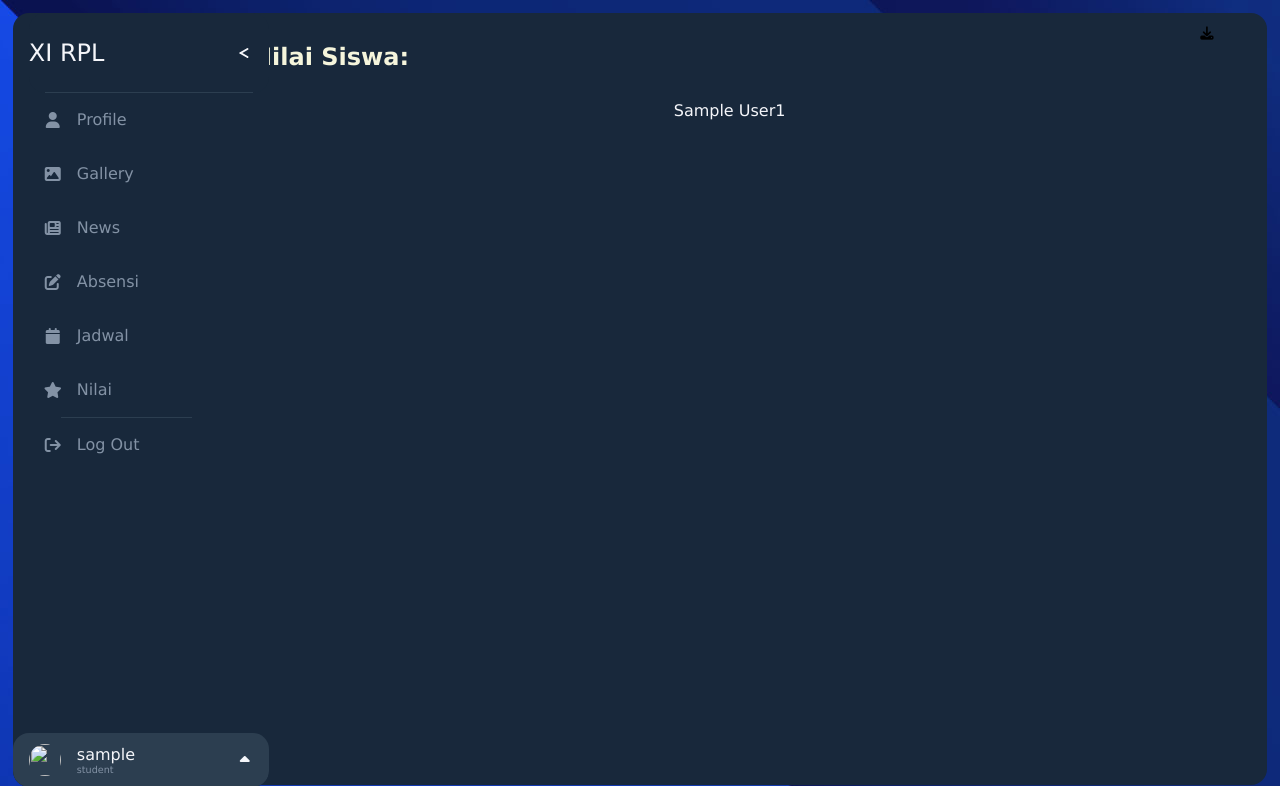
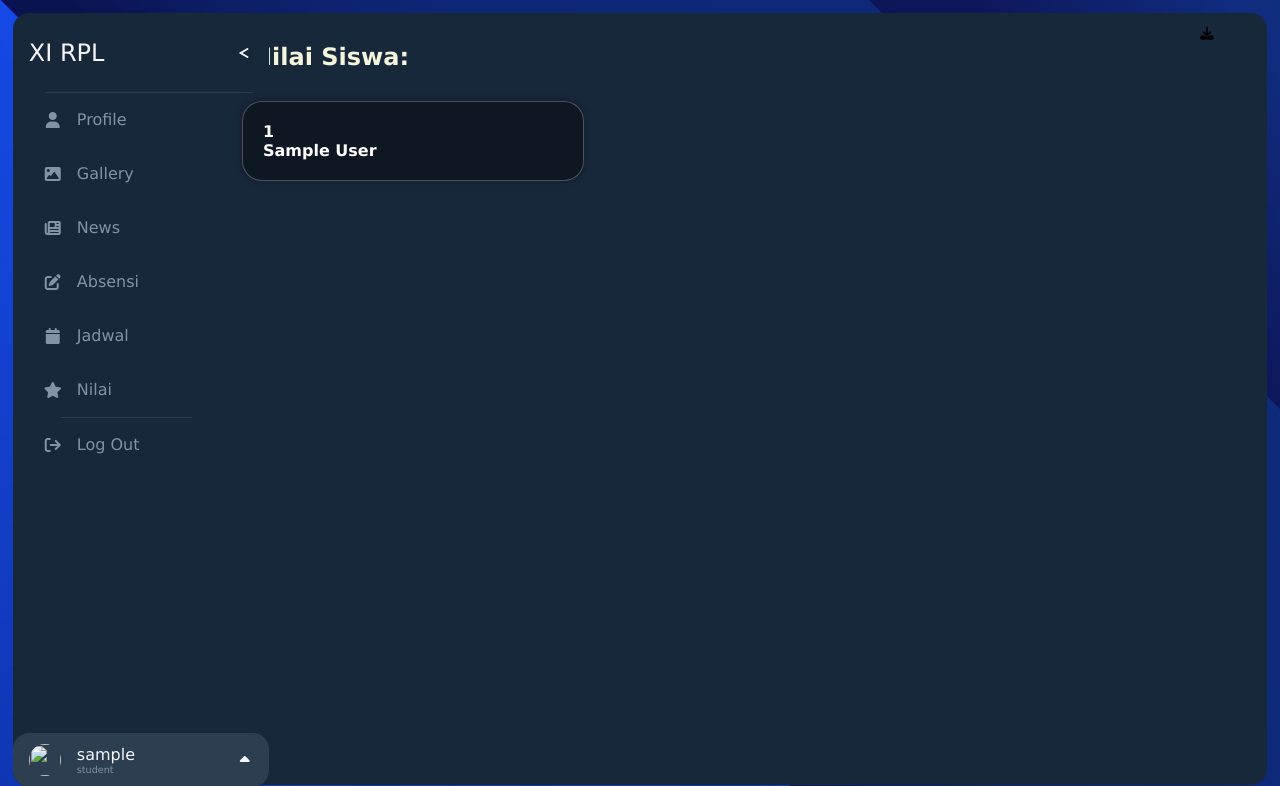
Before and after one commit to CallmeRajul/xi_rpl, a PHP site: page /views/nilai/index.php in a window 1280 px wide. Shown: the top 786 px of the page. Run offline with PHP 8.4, Linux system fonts and the light colour scheme; the visitor is signed in with stand-in values (Sample User, id 1).

Commit message:
TEUING ANJG GANDENGLIEUURRR

```diff
--- a/dist/css/nilai.css
+++ b/dist/css/nilai.css
@@ -1,7 +1,7 @@
 .container {
 	display: flex;
-	justify-content: center;
-	align-items: center;
+	/* justify-content: center;
+	align-items: center; */
 	width: 100%;
 
 }
@@ -105,3 +105,16 @@ td:hover {
 	background-color: transparent;
 	border: none;
 }
+
+/* STUDENT */
+.biocontainer {
+	padding: 20px;
+	color: white;
+    border: 1px solid rgba(255, 255, 255, 0.25);
+    border-radius: 20px;
+    background-color: rgba(0, 0, 0, 0.4);
+    box-shadow: 0 0 10px 1px rgba(0, 0, 0, 0.25);
+    backdrop-filter: blur(15px);
+	margin-left: 50px;
+	width: 300px;
+}
--- a/views/nilai/index.php
+++ b/views/nilai/index.php
@@ -43,7 +43,7 @@ if (isset($_SESSION['nis']) == null) {
             </div>
         </div>
 
-        <div class="container">
+
 
             <?php
             if (isset($_SESSION['role']) && $_SESSION['role'] == 'student') {
@@ -54,7 +54,7 @@ if (isset($_SESSION['nis']) == null) {
                 include "teacher.php";
             }
             ?>
-        </div>
+
 
     </div>
     <script src="../../dist/js/global.js"></script>
--- a/views/nilai/student.php
+++ b/views/nilai/student.php
@@ -1,4 +1,9 @@
 <div class="biocontainer">
-<?php echo $_SESSION['name']; ?>
-<?php echo $_SESSION['nis']; ?>
+
+<div class="nisnilai"><strong><?php echo $_SESSION['nis']; ?></strong></div>
+<div class="namenilai"><strong><?php echo $_SESSION['name']; ?></strong></div>
 </div>
+
+<div class="nilaisiswacont">
+
+</div>
--- a/views/nilai/teacher.php
+++ b/views/nilai/teacher.php
@@ -12,8 +12,7 @@
         width: 40px;
     }
 </style>
-
-
+<div class="container">
 <div class="tablewrapper">
     <table class="scrollable" style="margin: 0;">
         <thead>
```
